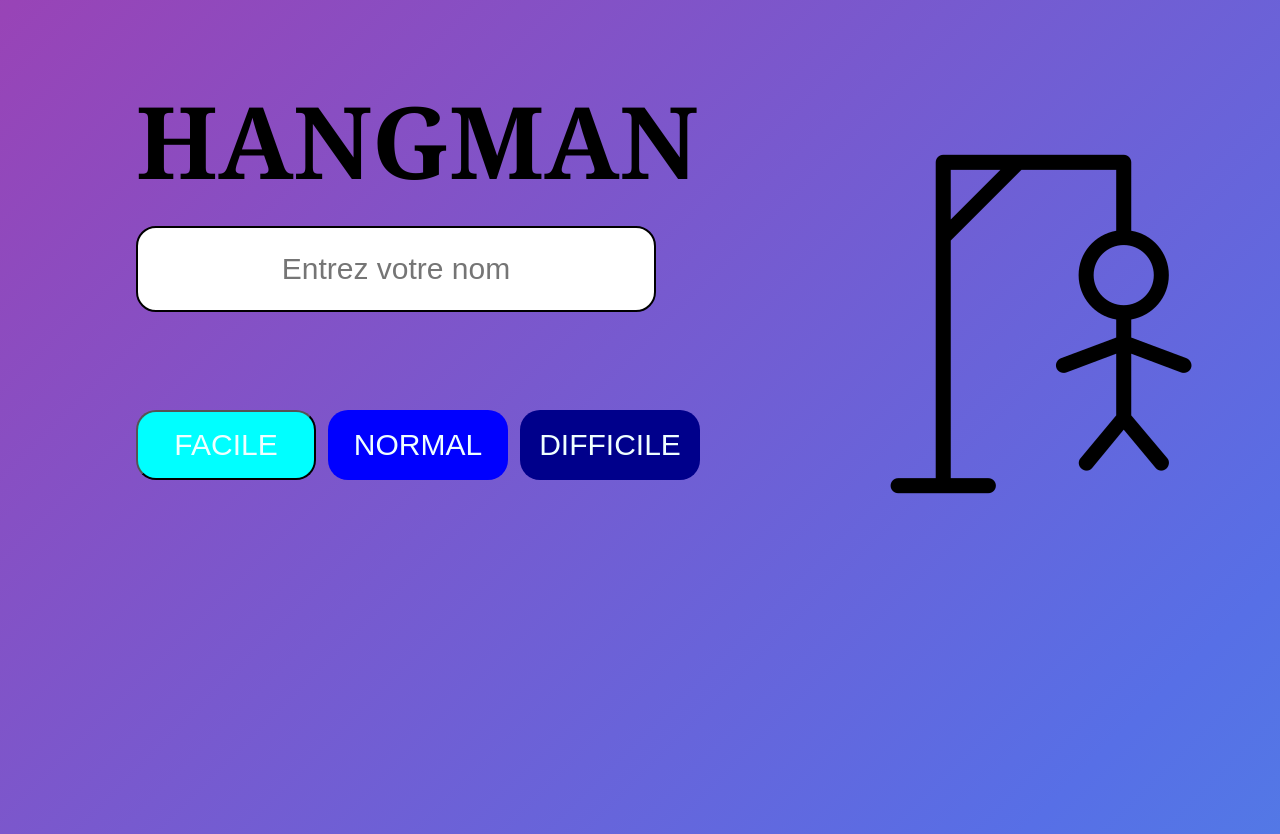
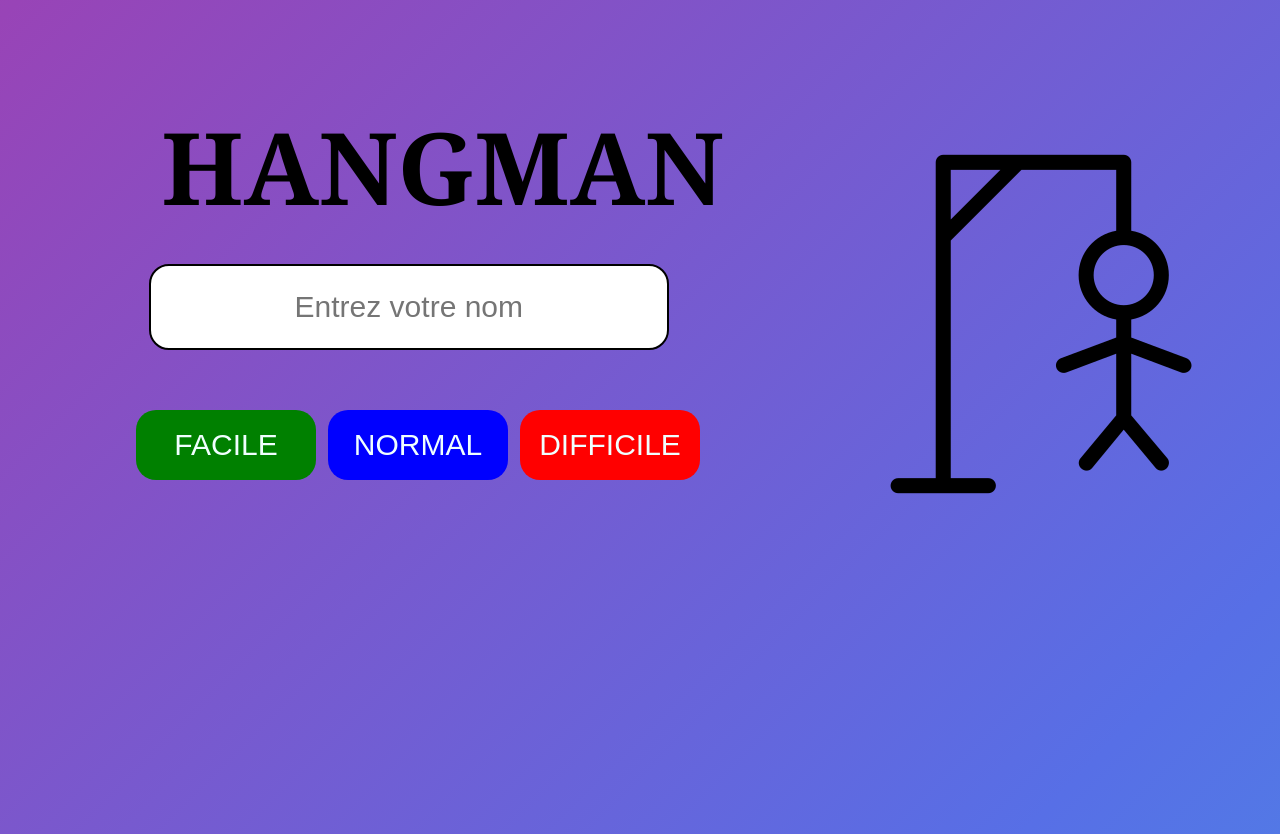
Before and after one commit to thomasiafrate1/HANGMAN_WEB_CRETTEUR_IAFRATEE, a plain HTML site: page templates/accueil.html in a window 1280 px wide. Drawn offline with Linux system fonts and the light colour scheme; files that its build step writes are made by us from their sources; files whose address does not match are found by name.

Commit message:
accueil : DONE

```diff
--- a/css/accueil.css
+++ b/css/accueil.css
@@ -2,10 +2,10 @@ h1 {
     font-size:100px;
     text-align: center;
     font-family:Georgia, 'Times New Roman', Times, serif;
-    margin-top: 5%;
+    margin-top: 7%;
     z-index: 50;
     position: absolute;
-    margin-left: 10%;
+    margin-left: 12%;
 }
 
 .fond{
@@ -14,8 +14,6 @@ h1 {
     margin-top: 10%;
     z-index: 0;
 }
-
-
 
 body {
     overflow: hidden; /* Hide scrollbars */
@@ -28,9 +26,9 @@ body {
     width: 180px;
     height: 70px;
     font-size: 30px;
-   background-color: aqua;
+    background-color: green;
     background-position: center;
-    border: 2;
+    border: 0;
     margin-left:10%;
     margin-top: 30%;
 }
@@ -66,7 +64,7 @@ body {
 .replay3{
     color: azure;
     border-radius: 20px;
-    background-color: darkblue;
+    background-color: red;
     width: 180px;
     height: 70px;
     font-size: 30px;
@@ -82,8 +80,8 @@ body {
     cursor: pointer;
     box-shadow: 0 8px 16px 0 rgba(0, 0, 0, 0.2);
     transform: scale(1.1);
+}
 
-}
 #pseudo{
     border: 2px solid rgb(0, 0, 0);
     width: 40%;
@@ -95,8 +93,8 @@ body {
     display: block;
     margin:auto;
     position: absolute;
-    margin-left: 10%;
-    margin-top: 17%;
+    margin-left: 11%;
+    margin-top: 20%;
 
 }
 
```
